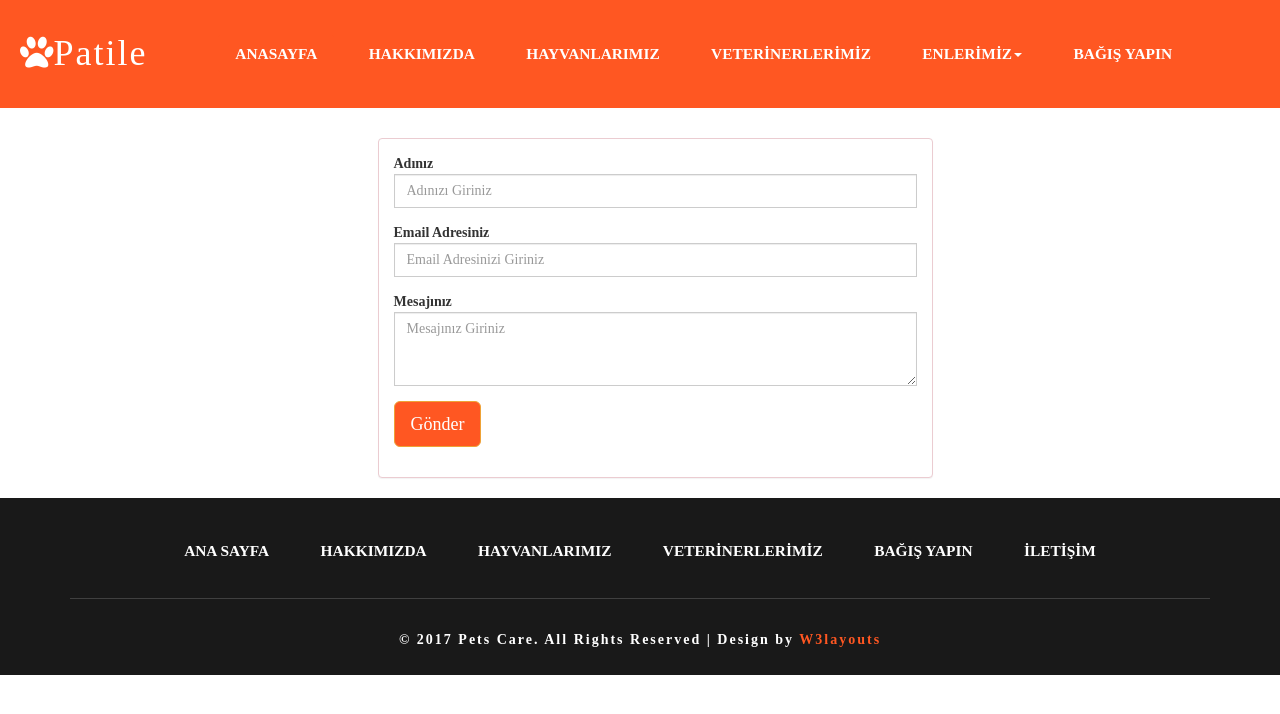
After one commit to patile/patile, a Django app: page /contact/ in a window 1280 px wide. The commit adds this page. Shown: the top 714 px of the page. Run offline with Django 3.2, Linux system fonts and the light colour scheme; some libraries are stand-ins or nearby versions; some web fonts are replaced.

Commit message:
İletişim sayfası eklendi.

```diff
--- /dev/null
+++ b/Patile/home/static/css/form.css
@@ -0,0 +1,16 @@
+
+.form-top {
+    margin-top: 30px;
+}
+
+.panel {
+    box-shadow: 0 1px 6px 0 rgba(0, 0, 0, .12), 0 1px 6px 0 rgba(0, 0, 0, .12);
+    border-radius: 10px;
+    border: 0;
+}
+
+@-moz-document url-prefix() {
+    .form-control {
+        height: auto;
+    }
+}
--- a/Patile/home/static/css/style.css
+++ b/Patile/home/static/css/style.css
@@ -88,7 +88,7 @@ body a:focus {
 }
 
 .agile_inner_nav_w3ls {
-	width: 100%;
+    width: 98%;
 	margin: 20px;
 }
 
@@ -139,6 +139,10 @@ body a:focus {
 	font-weight: 600;
     position: relative;
     top: 50px;
+}
+
+#contact-sendBtn {
+    background-color: #FF5722;
 }
 
 
@@ -1715,6 +1719,10 @@ section#tables p {
 	font-size: 0.85em;
 }
 
+.resp-tabs-list li {
+    color: white;
+}
+
 h1.t-button,
 h2.t-button,
 h3.t-button,
--- a/Patile/home/templates/base.html
+++ b/Patile/home/templates/base.html
@@ -118,7 +118,7 @@ License URL: http://creativecommons.org/licenses/by/3.0/
                 <li><a href="{% url 'home:pets' %}">HAYVANLARIMIZ</a></li>
                 <li><a href="{% url 'home:vets' %}">VETERİNERLERİMİZ</a></li>
                 <li><a href="{% url 'home:payment' %}">BAĞIŞ YAPIN</a></li>
-                <li><a href="#">İLETİŞİM</a></li>
+                <li><a href="{% url 'home:contact' %}">İLETİŞİM</a></li>
             </ul>
         </div>
         <p>© 2017 Pets Care. All Rights Reserved | Design by <a href="http://w3layouts.com/" target="_blank">W3layouts</a> </p>
--- /dev/null
+++ b/Patile/home/templates/contact.html
@@ -0,0 +1,54 @@
+{% extends 'base.html' %}
+{% load staticfiles %}
+{% block stylesheet %}
+    <script src="https://ajax.googleapis.com/ajax/libs/jquery/1.12.4/jquery.min.js"></script>
+    <link rel="stylesheet" href="{% static 'css/form.css' %}">
+    <script src="{% static 'js/form.js' %}"></script>
+{% endblock %}
+{% block content %}
+
+    <div class="container">
+        <div class="container form-top">
+            <div class="row">
+                <div class="col-md-6 col-md-offset-3 col-sm-12 col-xs-12">
+                    <div class="panel panel-danger">
+                        <div class="panel-body">
+                            <form id="reused_form">
+                                <div class="form-group">
+                                    <label>Adınız</label>
+                                    <input type="text" name="name" required class="form-control"
+                                           placeholder="Adınızı Giriniz">
+                                </div>
+                                <div class="form-group">
+                                    <label>Email Adresiniz</label>
+                                    <input type="email" name="email" required class="form-control"
+                                           placeholder="Email Adresinizi Giriniz">
+                                </div>
+                                <div class="form-group">
+                                    <label>Mesajınız</label>
+                                    <textarea rows="3" name="message" class="form-control"
+                                              placeholder="Mesajınız Giriniz"></textarea>
+                                </div>
+                                <div class="form-group">
+                                    <button class="btn btn-raised btn-lg btn-warning" id="contact-sendBtn"
+                                            type="submit">Gönder
+                                    </button>
+                                </div>
+                            </form>
+                            <div id="error_message" style="width:100%; height:100%; display:none; ">
+                                <h4>
+                                    Hata
+                                </h4>
+                                Formu gönderirken bir hata oluştu
+                            </div>
+                            <div id="success_message" style="width:100%; height:100%; display:none; ">
+                                <h2>Mesajınız başarıyla gönderildi.</h2>
+                            </div>
+                        </div>
+                    </div>
+                </div>
+            </div>
+        </div>
+    </div>
+
+{% endblock %}
--- a/Patile/home/templates/index.html
+++ b/Patile/home/templates/index.html
@@ -370,7 +370,7 @@ License URL: http://creativecommons.org/licenses/by/3.0/
 	<div class="w3-agilesale welcome">
 		<div class="container">
             <h3 class="agileits-title two">Dostlarına <span>Destek</span> Ver</h3>
-            <a href="contact.html" class="button button-isi"><span>İletişim</span><i
+            <a href="{% url 'home:contact' %}" class="button button-isi"><span>İletişim</span><i
                     class="icon glyphicon glyphicon-arrow-right"></i></a>
 		</div>
 	</div>
--- a/Patile/home/templates/payment.html
+++ b/Patile/home/templates/payment.html
@@ -1,4 +1,3 @@
-
 {% extends 'base.html' %}
 {% load staticfiles %}
 {% block content %}
--- a/Patile/home/urls.py
+++ b/Patile/home/urls.py
@@ -1,5 +1,4 @@
 from django.conf.urls import url
-from django.contrib import admin
 
 from home import views
 app_name = 'home'
@@ -7,6 +6,7 @@ app_name = 'home'
 urlpatterns = [
     url(r'^$', views.index, name='index'),
     url(r'^pets/$', views.pets, name='pets'),
+    url(r'^contact/$', views.contact, name='contact'),
     url(r'^singlePet/$', views.singlePet, name='singlePet'),
     url(r'^vets/$', views.vets, name='vets'),
     url(r'^singleVet/$', views.singleVet, name='singleVet'),
--- a/Patile/home/views.py
+++ b/Patile/home/views.py
@@ -6,6 +6,10 @@ def index(request):
 
 def pets(request):
     return render(request, 'pets.html')
+
+
+def contact(request):
+    return render(request, 'contact.html')
 
 def vets(request):
     return render(request, 'vets.html')
```
Also changed, not shown: Patile/home/static/js/form.js (added, +53 -0 lines).
